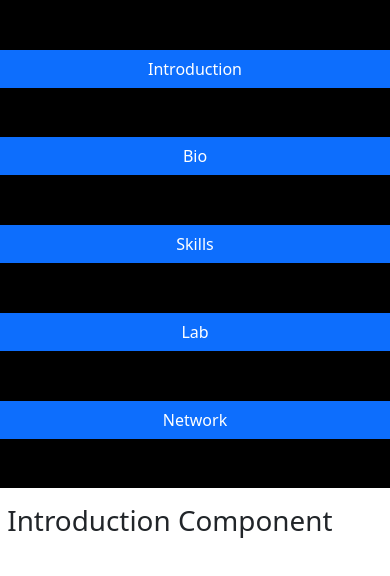
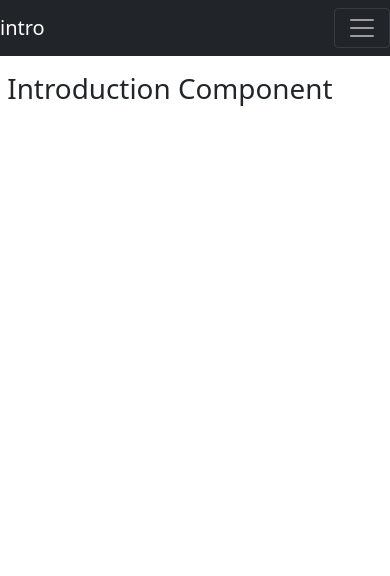
Before and after one commit to Jeffthedevv/Portfolio-Site, a Next.js app: page / in a window 390 px wide. Shown: the top 576 px of the page. Built offline with nearby package versions, Linux system fonts and the light colour scheme.

Commit message:
Basic Responsive Layout

```diff
--- a/pages/index.js
+++ b/pages/index.js
@@ -1,6 +1,6 @@
 import React from 'react';
 import Head from 'next/head'
-import { Row, Col, Button } from 'react-bootstrap'
+import { Row, Col, Button, Navbar, Nav, NavDropdown } from 'react-bootstrap'
 import 'bootstrap/dist/css/bootstrap.min.css';
 
 import Intro from '../components/intro/intro'
@@ -29,7 +29,6 @@ export default class Home extends React.Component {
 
   render() {
     const pageHandler = () => {
-      console.log("state: ", this.state)
       switch(this.state.page)
       {
         case "intro":
@@ -55,29 +54,37 @@ export default class Home extends React.Component {
         </Head>
 
         <Row className={`${index.wrapper} main-wrapper`}>
-            <Col xs={{ order: 'first'}} sm={{ span: 12 }} md={{ span: 2 }} className={index.nav_wrapper}>
+            <Col
+              id={index.lg_nav_wrapper}
+              className={index.nav_wrapper}
+              md={{ span: 2 }}
+            >
               <Button
-                  className={index.nav_button}
+                className={`${index.nav_button} active`}
                 variant="primary"
                 value="intro"
+                aria-pressed="true"
                 onClick={this.buttonHandler}
               >Introduction</Button>
               <Button
                 className={index.nav_button}
                 variant="primary"
                 value="bio"
+                aria-pressed="true"
                 onClick={this.buttonHandler}
               >Bio</Button>
               <Button
                 className={index.nav_button}
                 variant="primary"
                 value="skills"
+                aria-pressed="false"
                 onClick={this.buttonHandler}
               >Skills</Button>
               <Button
                 className={index.nav_button}
                 variant="primary"
                 value="lab"
+                aria-pressed="false"
                 onClick={this.buttonHandler}
               >Lab</Button>
               <Button
@@ -88,6 +95,53 @@ export default class Home extends React.Component {
               >Network</Button>
             </Col>
 
+            <Col
+              id={index.sm_nav_wrapper}
+              className={index.nav_wrapper}
+              xs={12}
+            >
+              <Navbar collapseOnSelect expand="lg" bg="dark" variant="dark">
+                <Navbar.Brand href="#home">{this.state.page}</Navbar.Brand>
+                <Navbar.Toggle aria-controls="responsive-navbar-nav" />
+                <Navbar.Collapse id="responsive-navbar-nav">
+                  <Button
+                className={`${index.nav_button} active`}
+                variant="primary"
+                value="intro"
+                aria-pressed="true"
+                onClick={this.buttonHandler}
+                  >Introduction</Button>
+                  <Button
+                    className={index.nav_button}
+                    variant="primary"
+                    value="bio"
+                    aria-pressed="true"
+                    onClick={this.buttonHandler}
+                  >Bio</Button>
+                  <Button
+                    className={index.nav_button}
+                    variant="primary"
+                    value="skills"
+                    aria-pressed="false"
+                    onClick={this.buttonHandler}
+                  >Skills</Button>
+                  <Button
+                    className={index.nav_button}
+                    variant="primary"
+                    value="lab"
+                    aria-pressed="false"
+                    onClick={this.buttonHandler}
+                  >Lab</Button>
+                  <Button
+                    className={index.nav_button}
+                    variant="primary"
+                    value="network"
+                    onClick={this.buttonHandler}
+                  >Network</Button>
+                </Navbar.Collapse>
+              </Navbar>
+            </Col>
+
             <Col sm={12} md={10} className={index.content_wrapper}>
               {pageHandler()}
             </Col>
--- a/styles/index.module.css
+++ b/styles/index.module.css
@@ -1,21 +1,37 @@
-.wrapper {
- min-height: 100vh;
-}
 .nav_wrapper {
-  height: inherit;
-  padding: 0px;
-  display: inline-grid;
-  align-content: space-evenly;
   background-color: #000;
-}
-
-.nav_wrapper {
-
 }
 .nav_button {
   width: 100%;
 }
 
+#lg_nav_wrapper {
+  height: inherit;
+  padding: 0px;
+  display: inline-grid;
+  align-content: space-evenly;
+}
+
+@media(max-width:768px) {
+  #lg_nav_wrapper {
+    display: none;
+  }
+}
+
+#sm_nav_wrapper {
+  height: max-content;
+  background-color: #000;
+}
+@media(min-width:768px) {
+  #sm_nav_wrapper {
+    display: none;
+  }
+  .wrapper {
+    min-height: 100vh;
+  }
+}
+
+
 .content_wrapper {
   height: inherit;
   padding: 1em 0px 0px 1.2em;
```
Lines whose indentation alone changed are shown as unchanged.
